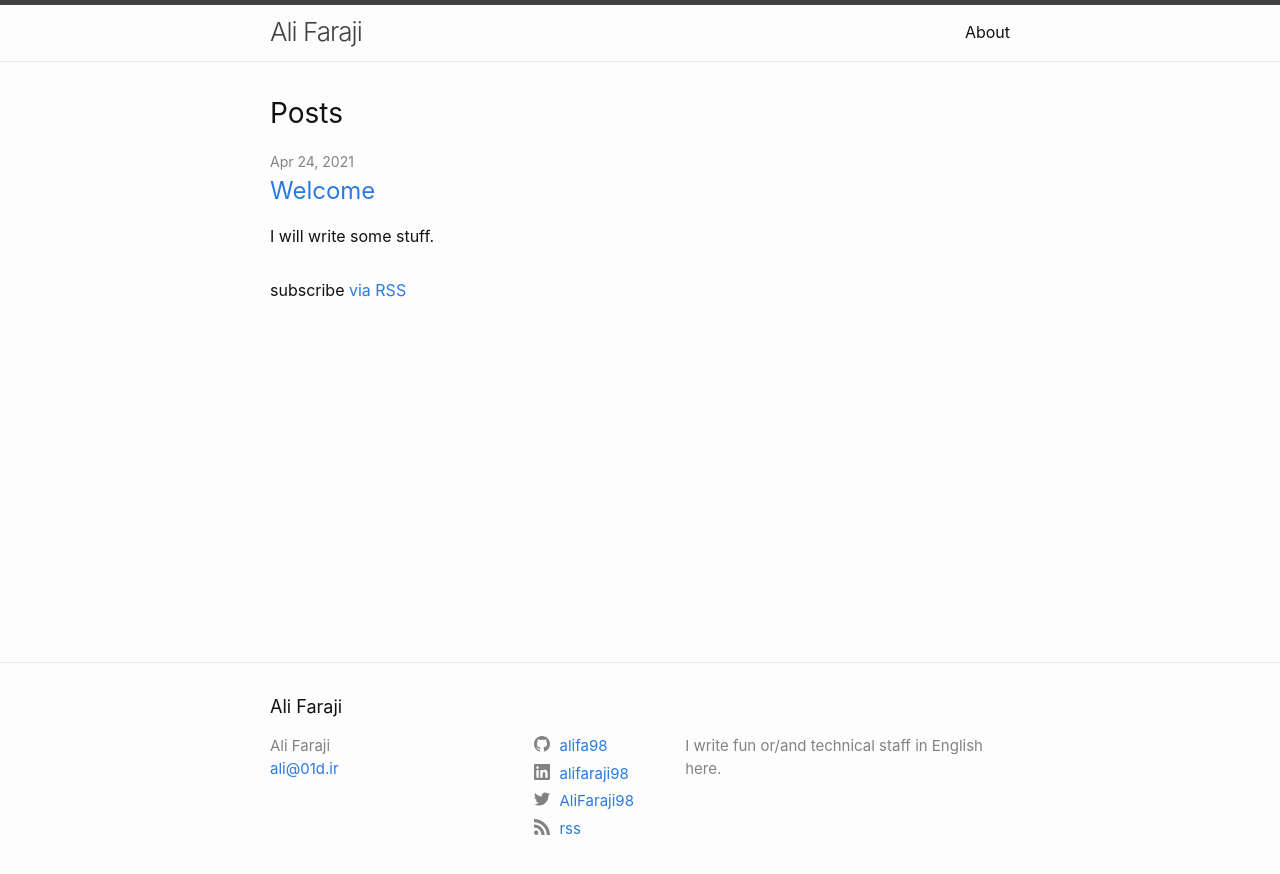
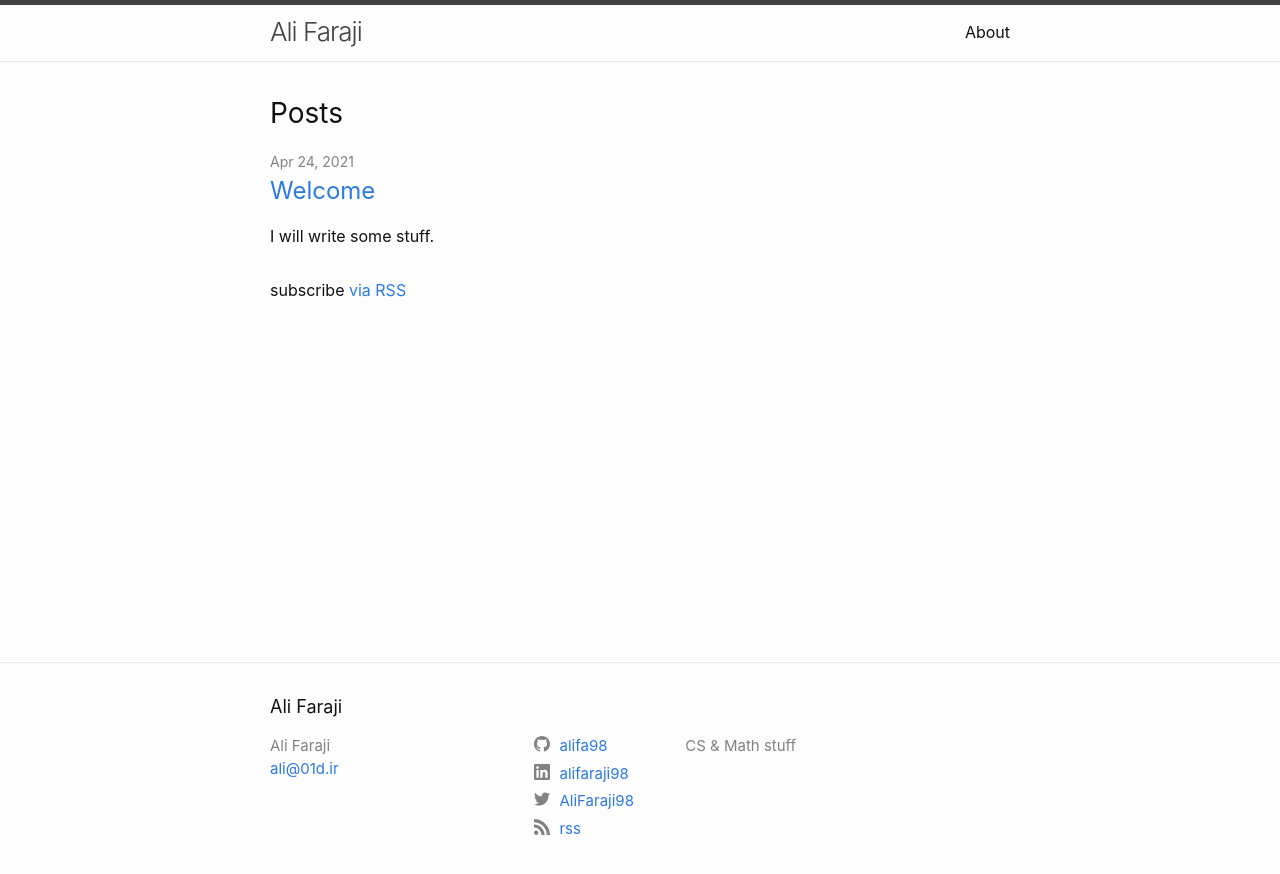
Before and after one commit to alifa98/blog, a Jekyll site: the page built from index.md, in a window 1280 px wide. Shown: the top 874 px of the page. Built offline with Jekyll 4.4.1, drawn with Linux system fonts in a browser that asks for light colours.

Commit message:
change descripting

```diff
--- a/_config.yml
+++ b/_config.yml
@@ -1,7 +1,7 @@
 title: Ali Faraji
 email: ali@01d.ir
 description: >- # this means to ignore newlines until "baseurl:"
- I write fun or/and technical staff in English here.
+  CS & Math stuff
 baseurl: "" # the subpath of your site, e.g. /blog
 url: "https://blog.alifaraji.ir" # the base hostname & protocol for your site, e.g. http://example.com
 
```
